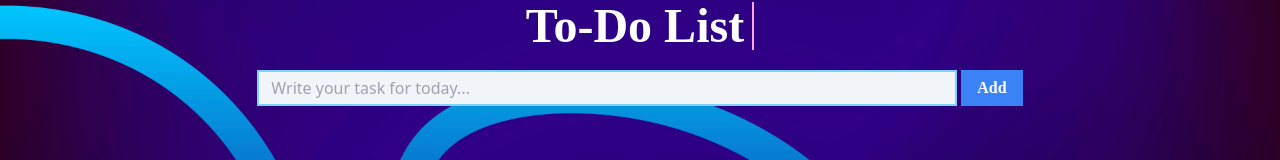
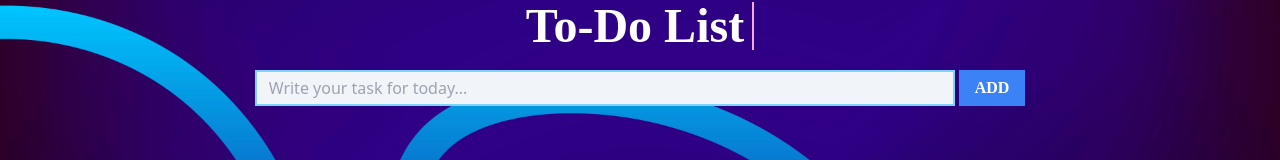
Before and after one commit to sabbir-sabbir/ToDo-Web-APP, a React (Vite) app in the folder todo-webapp/: page / in a window 1280 px wide. Shown: the part 336-496 px from the top of the page. Built offline with nearby package versions, Linux system fonts and the light colour scheme; a web font is replaced by a local one.

Commit message:
text changed

```diff
--- a/todo-webapp/src/App.tsx
+++ b/todo-webapp/src/App.tsx
@@ -70,7 +70,7 @@ function App() {
             onClick={handleAddTask}
             className="px-4 bg-blue-500 text-white font-style font-bold leading-tight hover:bg-blue-400 hover:rounded-md"
           >
-            {isEditing ? 'Update' : 'Add'}
+            {isEditing ? 'Update' : 'ADD'}
           </button>
         </div>
         <div className=" w-[400px] md:w-[600px]  lg:w-[700px]  ml-12 md:ml-0 mt-5 bg-slate-200 px-2 mr-[50px] overflow-y-auto " >
```
